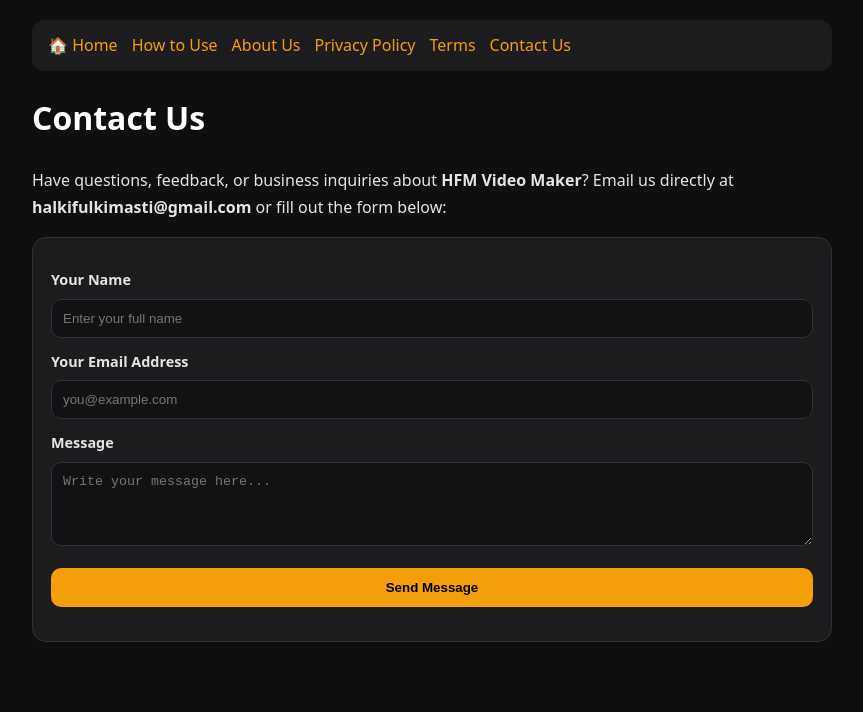
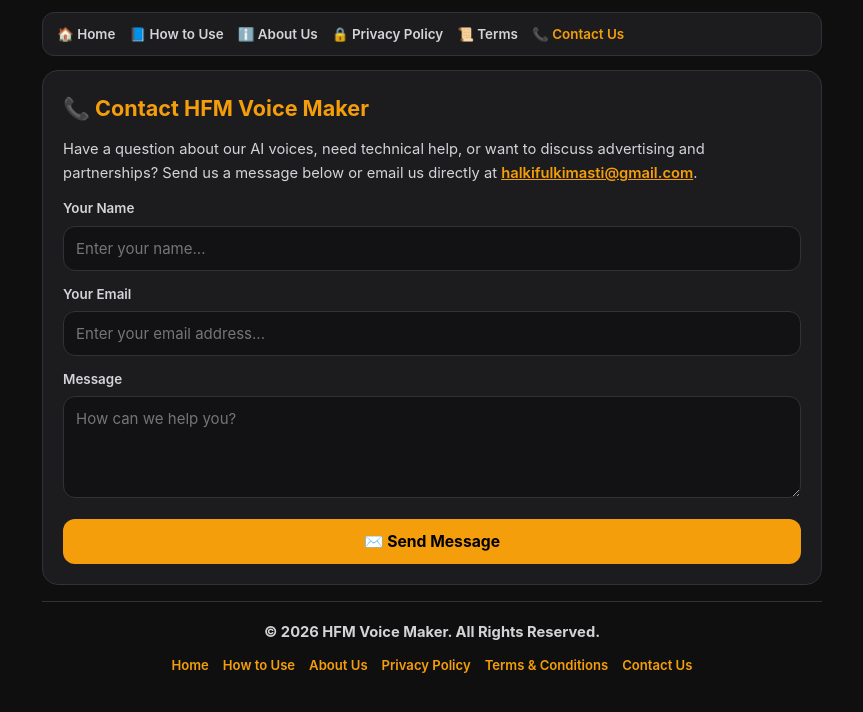
Before and after one commit to halkifulkimasti/hfmvideomaker, a plain HTML site: page contact.html in a window 1280 px wide. Shown: the whole page, without its empty margins (208-1071 px from the left). Drawn offline with Linux system fonts and the light colour scheme.

Commit message:
Update contact.html

```diff
--- a/contact.html
+++ b/contact.html
@@ -3,50 +3,75 @@
 <head>
   <meta charset="UTF-8" />
   <meta name="viewport" content="width=device-width, initial-scale=1.0" />
-  <title>Contact Us — HFM Video Maker</title>
+  <title>Contact Us — HFM Voice Maker</title>
   <style>
-    body { background:#0f0f0f; color:#e4e4e7; font-family:system-ui,sans-serif; line-height:1.7; padding:20px; max-width:800px; margin:auto; }
-    a { color:#f59e0b; text-decoration:none; }
-    h1, h2 { color:#fff; margin-top:20px; }
-    .nav { background:#1c1c1e; padding:12px 16px; border-radius:12px; margin-bottom:20px; display:flex; gap:14px; flex-wrap:wrap; }
-    .card { background:#1c1c1e; border:1px solid #323236; padding:18px; border-radius:14px; margin-top:16px; }
-    label { display:block; margin:12px 0 6px; font-weight:600; font-size:0.9rem; }
-    input, textarea { width:100%; background:#121214; color:#fff; border:1px solid #323236; border-radius:10px; padding:11px; box-sizing:border-box; }
-    button { width:100%; background:#f59e0b; color:#000; border:none; padding:12px; border-radius:10px; font-weight:700; margin-top:14px; cursor:pointer; }
+    :root { --bg: #0f0f0f; --card: #1c1c1e; --border: #323236; --text: #ffffff; --muted: #a1a1aa; --accent: #f59e0b; }
+    * { box-sizing: border-box; margin: 0; padding: 0; font-family: -apple-system, BlinkMacSystemFont, "Segoe UI", Roboto, sans-serif; }
+    body { background: var(--bg); color: var(--text); line-height: 1.65; padding: 12px; }
+    .container { max-width: 780px; margin: 0 auto; }
+    .top-nav { display: flex; align-items: center; gap: 14px; overflow-x: auto; background: var(--card); border: 1px solid var(--border); padding: 10px 14px; border-radius: 12px; margin-bottom: 14px; white-space: nowrap; }
+    .top-nav a { color: #d4d4d8; text-decoration: none; font-size: 0.84rem; font-weight: 600; }
+    .top-nav a.active, .top-nav a:hover { color: var(--accent); }
+    .card { background: var(--card); border: 1px solid var(--border); border-radius: 16px; padding: 20px; margin-bottom: 16px; }
+    h1 { font-size: 1.35rem; color: var(--accent); margin-bottom: 10px; }
+    p { font-size: 0.92rem; color: #d4d4d8; margin-bottom: 10px; }
+    label { display: block; font-size: 0.84rem; font-weight: 600; color: #d4d4d8; margin: 12px 0 6px; }
+    input, textarea { width: 100%; background: #121214; color: #fff; border: 1px solid var(--border); border-radius: 12px; padding: 12px; font-size: 0.94rem; }
+    .btn-primary { width: 100%; background: var(--accent); color: #000; border: none; padding: 13px; border-radius: 12px; font-weight: 700; font-size: 0.98rem; cursor: pointer; margin-top: 14px; }
+    footer { text-align: center; color: var(--muted); font-size: 0.82rem; padding: 18px 8px 30px; border-top: 1px solid var(--border); }
+    .footer-links { display: flex; flex-wrap: wrap; justify-content: center; gap: 14px; margin-top: 10px; }
+    .footer-links a { color: var(--accent); text-decoration: none; font-weight: 600; }
   </style>
 </head>
 <body>
-  <div class="nav">
+  <div class="container">
+    <nav class="top-nav">
       <a href="index.html">🏠 Home</a>
+      <a href="guide.html">📘 How to Use</a>
+      <a href="about.html">ℹ️ About Us</a>
+      <a href="privacy.html">🔒 Privacy Policy</a>
+      <a href="terms.html">📜 Terms</a>
+      <a href="contact.html" class="active">📞 Contact Us</a>
+    </nav>
+
+    <div class="card">
+      <h1>📞 Contact HFM Voice Maker</h1>
+      <p>Have a question about our AI voices, need technical help, or want to discuss advertising and partnerships? Send us a message below or email us directly at <a href="mailto:halkifulkimasti@gmail.com" style="color:#f59e0b;font-weight:600;">halkifulkimasti@gmail.com</a>.</p>
+
+      <label for="cName">Your Name</label>
+      <input type="text" id="cName" placeholder="Enter your name..." />
+
+      <label for="cEmail">Your Email</label>
+      <input type="email" id="cEmail" placeholder="Enter your email address..." />
+
+      <label for="cMsg">Message</label>
+      <textarea id="cMsg" rows="4" placeholder="How can we help you?"></textarea>
+
+      <button class="btn-primary" onclick="sendContactMail()">✉️ Send Message</button>
+    </div>
+
+    <footer>
+      <p><strong>© 2026 HFM Voice Maker. All Rights Reserved.</strong></p>
+      <div class="footer-links">
+        <a href="index.html">Home</a>
         <a href="guide.html">How to Use</a>
         <a href="about.html">About Us</a>
         <a href="privacy.html">Privacy Policy</a>
-    <a href="terms.html">Terms</a>
+        <a href="terms.html">Terms & Conditions</a>
         <a href="contact.html">Contact Us</a>
       </div>
-  <h1>Contact Us</h1>
-  <p>Have questions, feedback, or business inquiries about <strong>HFM Video Maker</strong>? Email us directly at <strong>halkifulkimasti@gmail.com</strong> or fill out the form below:</p>
-  <div class="card">
-    <label for="cName">Your Name</label>
-    <input type="text" id="cName" placeholder="Enter your full name" />
-    <label for="cEmail">Your Email Address</label>
-    <input type="email" id="cEmail" placeholder="you@example.com" />
-    <label for="cMsg">Message</label>
-    <textarea id="cMsg" rows="4" placeholder="Write your message here..."></textarea>
-    <button onclick="submitForm()">Send Message</button>
-    <p id="cStatus" style="color:#facc15; margin-top:12px; font-weight:600;"></p>
+    </footer>
   </div>
+
   <script>
-    function submitForm() {
-      const n = document.getElementById("cName").value.trim();
-      const e = document.getElementById("cEmail").value.trim();
-      const m = document.getElementById("cMsg").value.trim();
-      const st = document.getElementById("cStatus");
-      if (!n || !e || !m) { st.textContent = "❌ Please fill in all fields."; return; }
-      st.textContent = `✅ Thank you, ${n}! Your message has been sent to halkifulkimasti@gmail.com. We will reply to ${e} within 24–48 hours.`;
-      document.getElementById("cName").value = "";
-      document.getElementById("cEmail").value = "";
-      document.getElementById("cMsg").value = "";
+    function sendContactMail() {
+      const name = document.getElementById("cName").value.trim();
+      const email = document.getElementById("cEmail").value.trim();
+      const msg = document.getElementById("cMsg").value.trim();
+      if (!name || !msg) { alert("Please enter your name and message."); return; }
+      const subject = encodeURIComponent(`HFM Voice Maker Inquiry from ${name}`);
+      const body = encodeURIComponent(`Name: ${name}\nEmail: ${email}\n\nMessage:\n${msg}`);
+      window.location.href = `mailto:halkifulkimasti@gmail.com?subject=${subject}&body=${body}`;
     }
   </script>
 </body>
```
Lines whose indentation alone changed are shown as unchanged.
